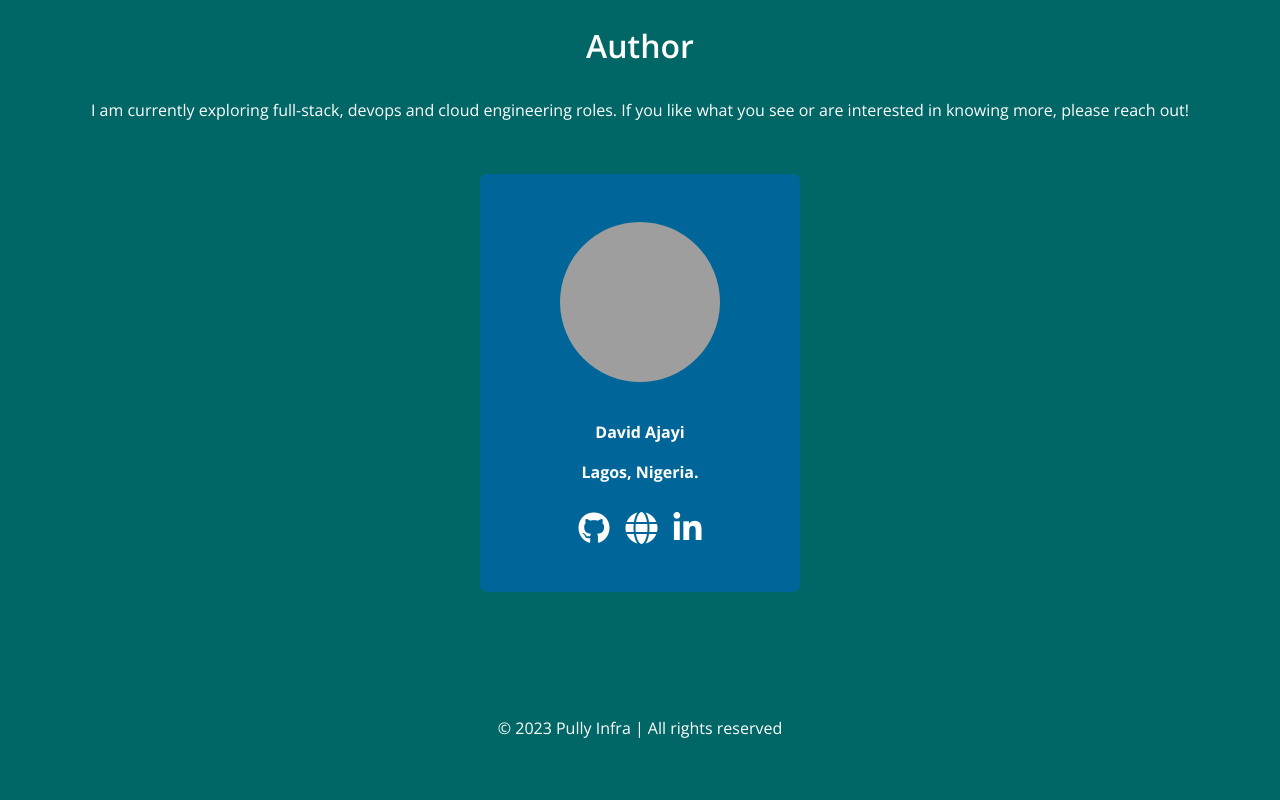
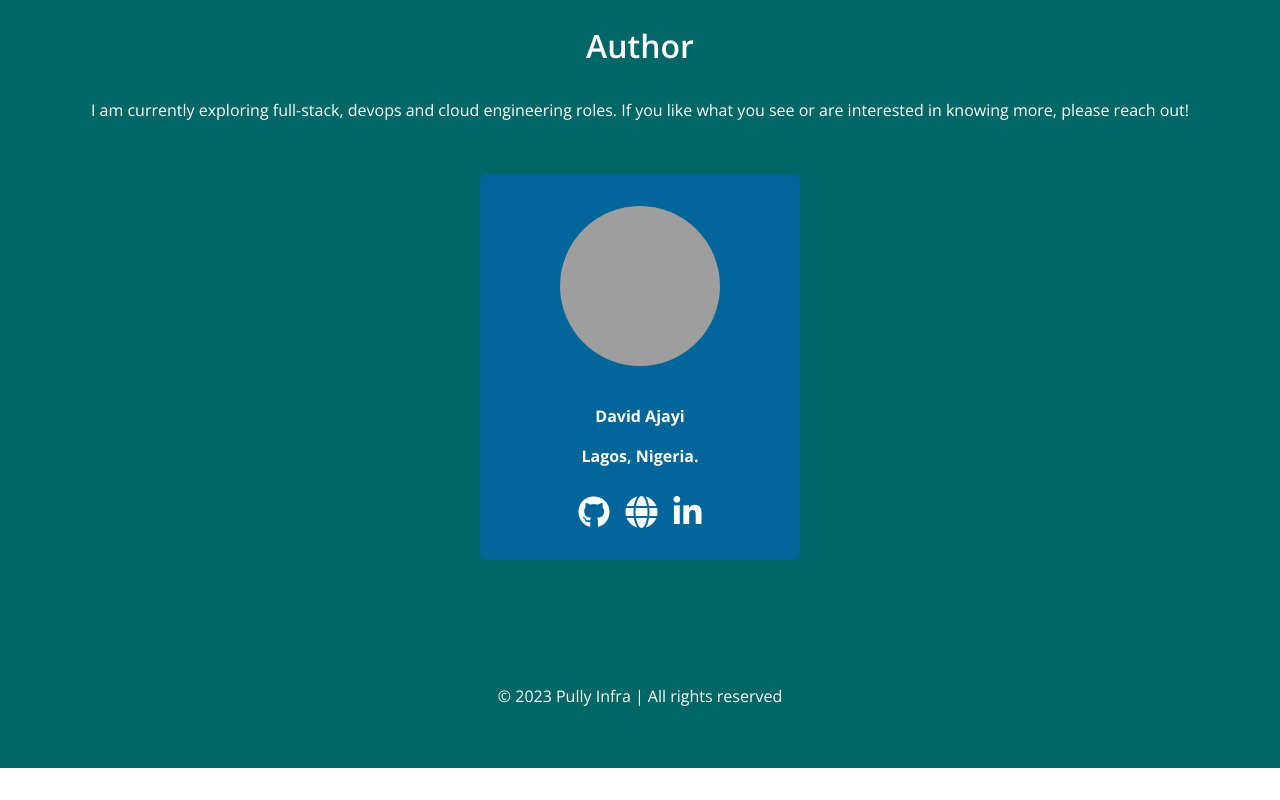
Before and after one commit to Pully-Infra/pully-landing, a plain HTML site: page index.html in a window 1280 px wide. Shown: the part 9145-9945 px from the top of the page. After the commit the page ends 9913 px from the top, so only its background shows below. Drawn offline with nearby package versions, Linux system fonts and the light colour scheme; grey boxes are pictures that could not be loaded.

```diff
--- a/stylesheets/style.css
+++ b/stylesheets/style.css
@@ -384,7 +384,7 @@ section.case-study {
 }
 
 .card {
-  padding: 3rem 5rem;
+  padding: 2rem 5rem;
   border-radius: 7px;
   background-color: #006699;
 }
```
